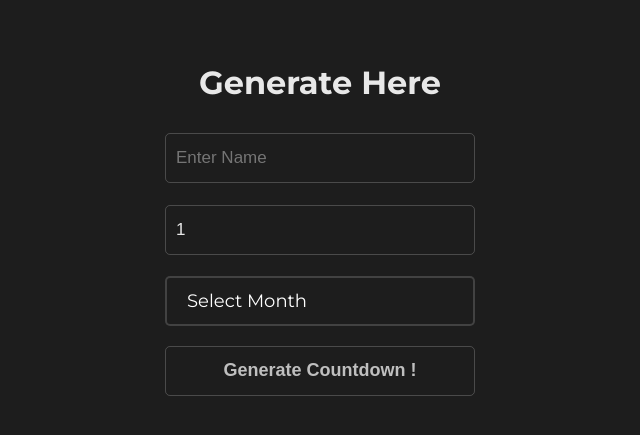
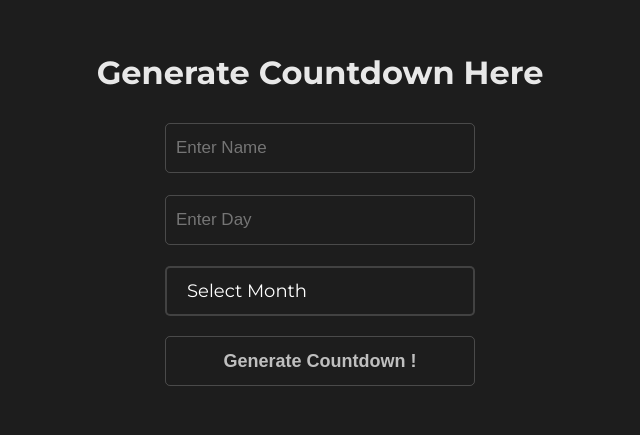
Before and after one commit to LakshayD02/Birthday_Coundown_Reactjs, a React (Create React App) app: page /generate in a window 1280 px wide. Shown: the part 171-606 px from the top of the page, without its empty margins (320-960 px from the left). Built offline with nearby package versions, Linux system fonts and the light colour scheme.

Commit message:
Generate.jsx

```diff
--- a/src/Generate.jsx
+++ b/src/Generate.jsx
@@ -3,17 +3,24 @@ import { Link } from 'react-router-dom';
 
 const Generate = () => {
   const [name, setName] = useState('');
-  const [day, setDay] = useState(1);
+  const [day, setDay] = useState(''); // Updated initial state to an empty string
   const [month, setMonth] = useState(1);
   const [link, setLink] = useState('');
+  const [error, setError] = useState('');
+
   const generateLink = () => {
+    if (!name || !day || !month) {
+      setError('All fields are required!');
+      return;
+    }
     setLink(
       `https://birthday-wisher-lakshay.vercel.app/birthday/${name}/${day}/${month}`
     );
   };
+
   return (
     <div className='page'>
-      <h1>Generate Here</h1>
+      <h1>Generate Countdown Here</h1>
       <div className='form'>
         <input
           type='text'
@@ -31,7 +38,11 @@ const Generate = () => {
           min={1}
           required
         />
-       <select value={month} onChange={(e) => setMonth(e.target.value)} required>
+        <select
+          value={month}
+          onChange={(e) => setMonth(e.target.value)}
+          required
+        >
           <option value='1'>Select Month</option>
           <option value='1'>January</option>
           <option value='2'>February</option>
@@ -50,6 +61,8 @@ const Generate = () => {
       <button type='submit' className='btn' onClick={() => generateLink()}>
         Generate Countdown !
       </button>
+<br/>
+      {error && <p className='error'>{error}</p>}
 
       {link !== '' ? (
         <>
```
